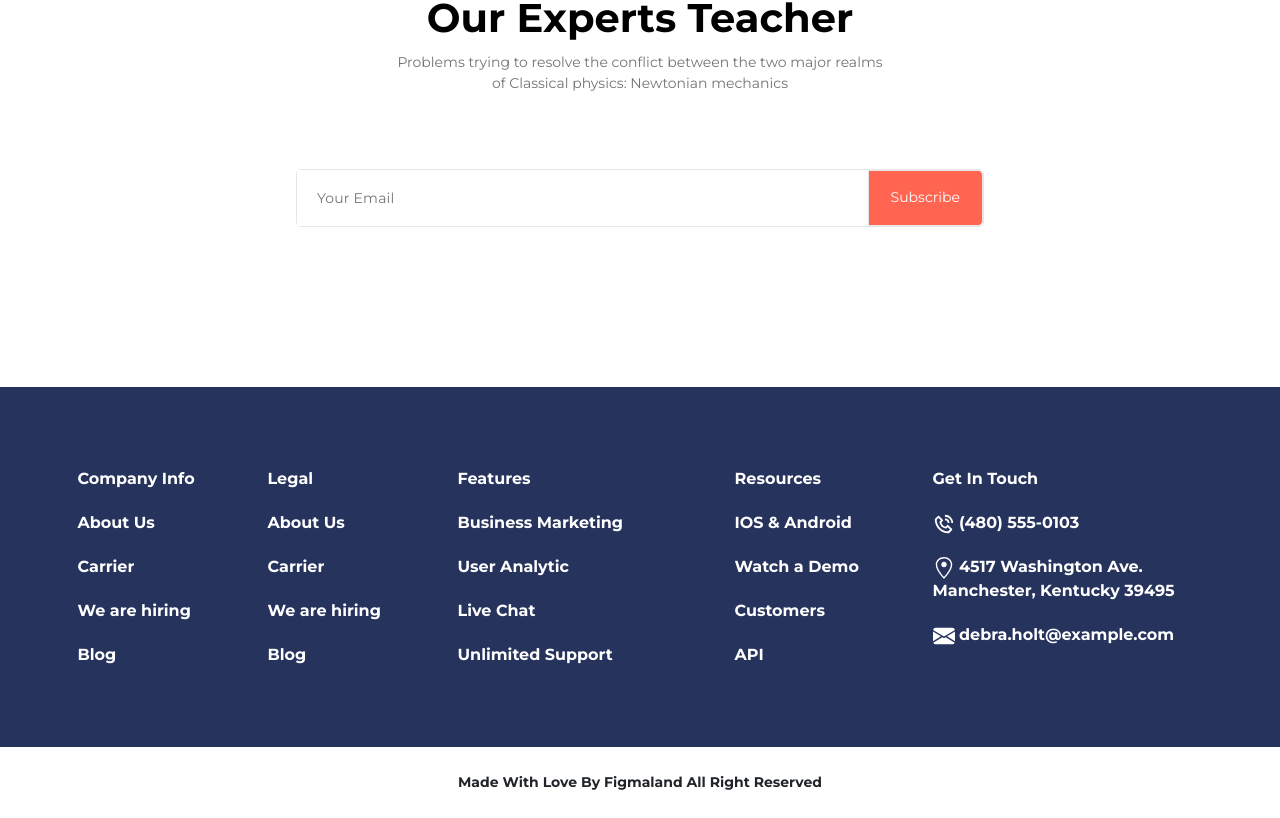
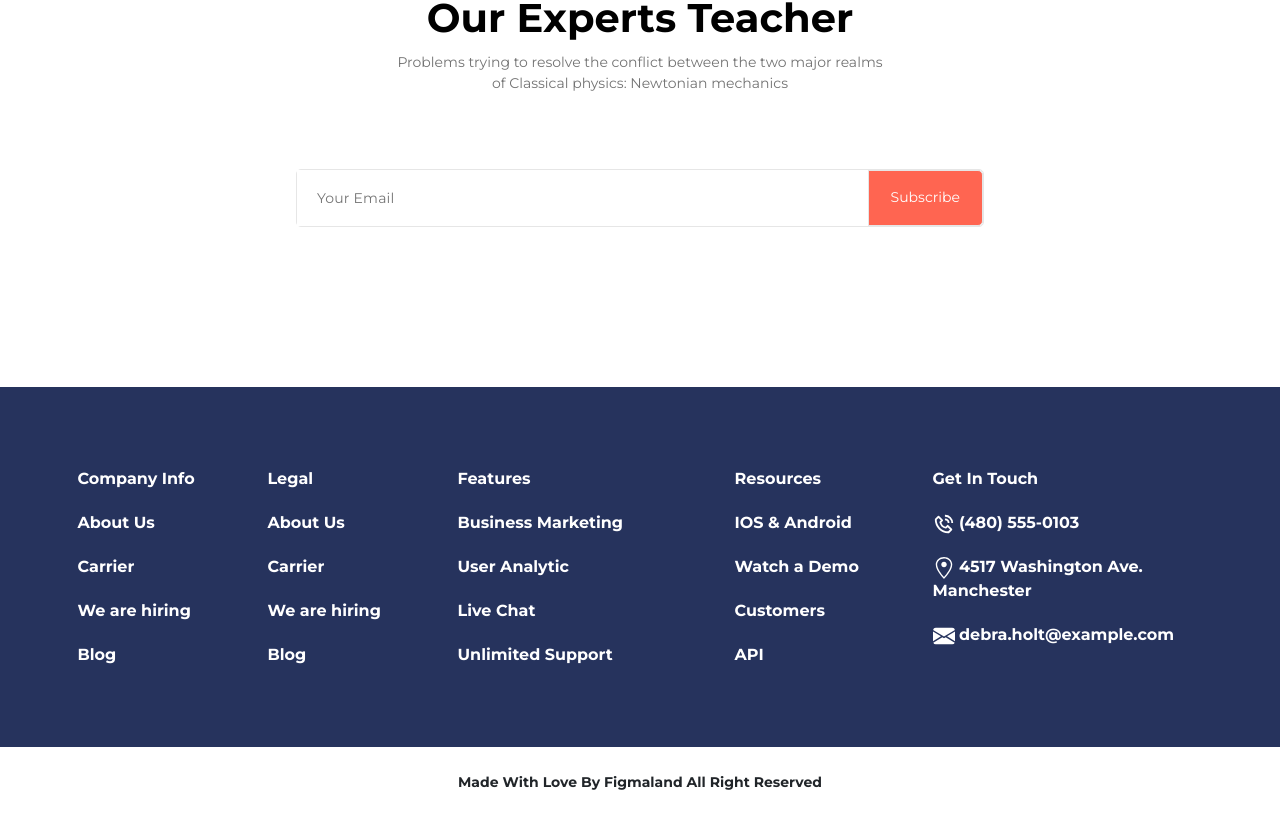
Before and after one commit to DEV-ASHANAUR/school-handy, a React (Create React App) app: page / in a window 1280 px wide. Shown: the part 4912-5730 px from the top of the page. Built offline with nearby package versions, Linux system fonts and the light colour scheme.

Commit message:
fix issue

```diff
--- a/src/components/courses/Courses.jsx
+++ b/src/components/courses/Courses.jsx
@@ -19,8 +19,6 @@ import { AiFillEye } from 'react-icons/ai'
 import { AiFillStar } from 'react-icons/ai'
 import { BsDownload } from 'react-icons/bs'
 import { MdOutlineArrowForwardIos } from 'react-icons/md'
-
-
 
 const Courses = () => {
     const products = [
@@ -69,7 +67,8 @@ const Courses = () => {
             oldPrice: 16.48,
             newPrice: 6.48
         }
-    ]
+    ];
+
     return (
         <section>
             <div className='container'>
--- a/src/components/footer/Footer.jsx
+++ b/src/components/footer/Footer.jsx
@@ -60,7 +60,7 @@ const Footer = () => {
                             <div className="footer__list">
                                 <a href="#">Get In Touch</a>
                                 <a href="#"><BiPhoneCall className='footer__icon1' /> (480) 555-0103</a>
-                            <a href="#"><GoLocation className='footer__icon1' /> 4517 Washington Ave. Manchester, Kentucky 39495</a>
+                                <a href="#"><GoLocation className='footer__icon1' /> 4517 Washington Ave. Manchester</a>
                                 <a href="#"><BsEnvelopeFill className='footer__icon1' /> debra.holt@example.com</a>
                             </div>
                         </div>
--- a/src/components/newsletter/Newsletter.jsx
+++ b/src/components/newsletter/Newsletter.jsx
@@ -7,13 +7,12 @@ const Newsletter = () => {
         <section>
             <div className="container">
                 <Heading first="Newsletter" second="Our Experts Teacher" third="Problems trying to resolve the conflict between the two major realms of Classical physics: Newtonian mechanics " centerMode={true} />
-
+                {/* newsLetter */}
                 <div className="newsletter__form">
                     <input type="text" placeholder='Your Email' />
                     <button>Subscribe</button>
                 </div>
             </div>
-
         </section>
     )
 }
--- a/src/components/quality/Quality.jsx
+++ b/src/components/quality/Quality.jsx
@@ -3,6 +3,7 @@ import Heading from '../heading/Heading'
 import styles from './quality.module.css';
 import pori from '../../assets/img/pori.png';
 const Quality = () => {
+
   return (
     <section>
         <div className="container">
--- a/src/components/teacher/Teacher.jsx
+++ b/src/components/teacher/Teacher.jsx
@@ -31,16 +31,13 @@ const Teacher = () => {
     <section>
         <div className="container">
             <Heading first="Practice Advice" second="Our Experts Teacher" third="Problems trying to resolve the conflict between the two major realms of Classical physics: Newtonian mechanics" menuId="expert" />
-
             <div className="row teacher__wrapper">
                 {
                     Teachers.map((item,i)=>(
                         <TCard item={item} key={i} />
                     ))
                 }
-
             </div>
-
         </div>
     </section>
   )
--- a/src/components/testimonial/Testimonial.jsx
+++ b/src/components/testimonial/Testimonial.jsx
@@ -38,7 +38,6 @@ const Testimonial = () => {
                         <TestiItem key={i} item={item} />
                     ))
                 }
-
             </div>
         </div>
     </section>
```
Also changed, not shown: src/components/navbar/Navbar.jsx (+4 -3 lines). Lines whose indentation alone changed are shown as unchanged.
